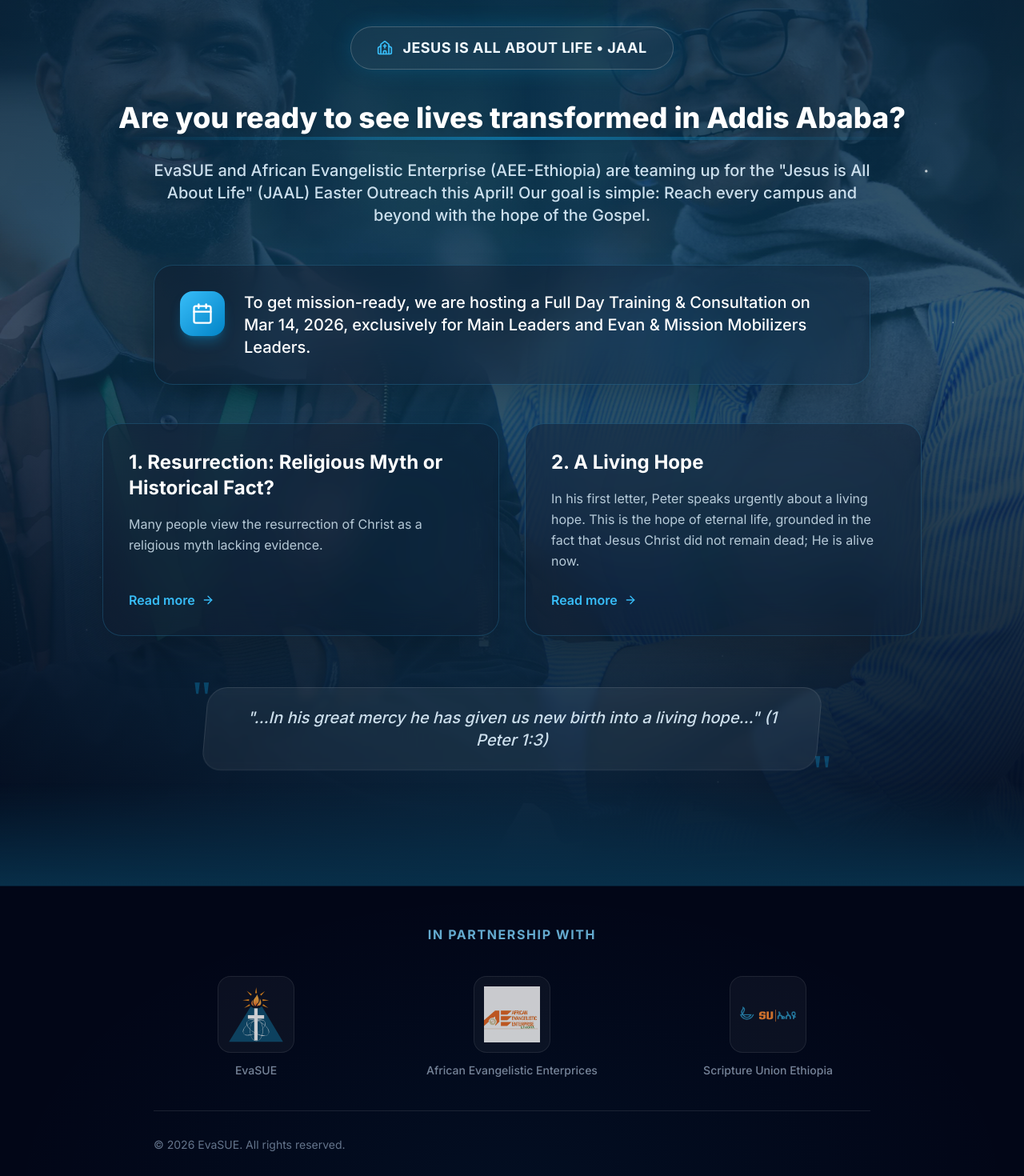
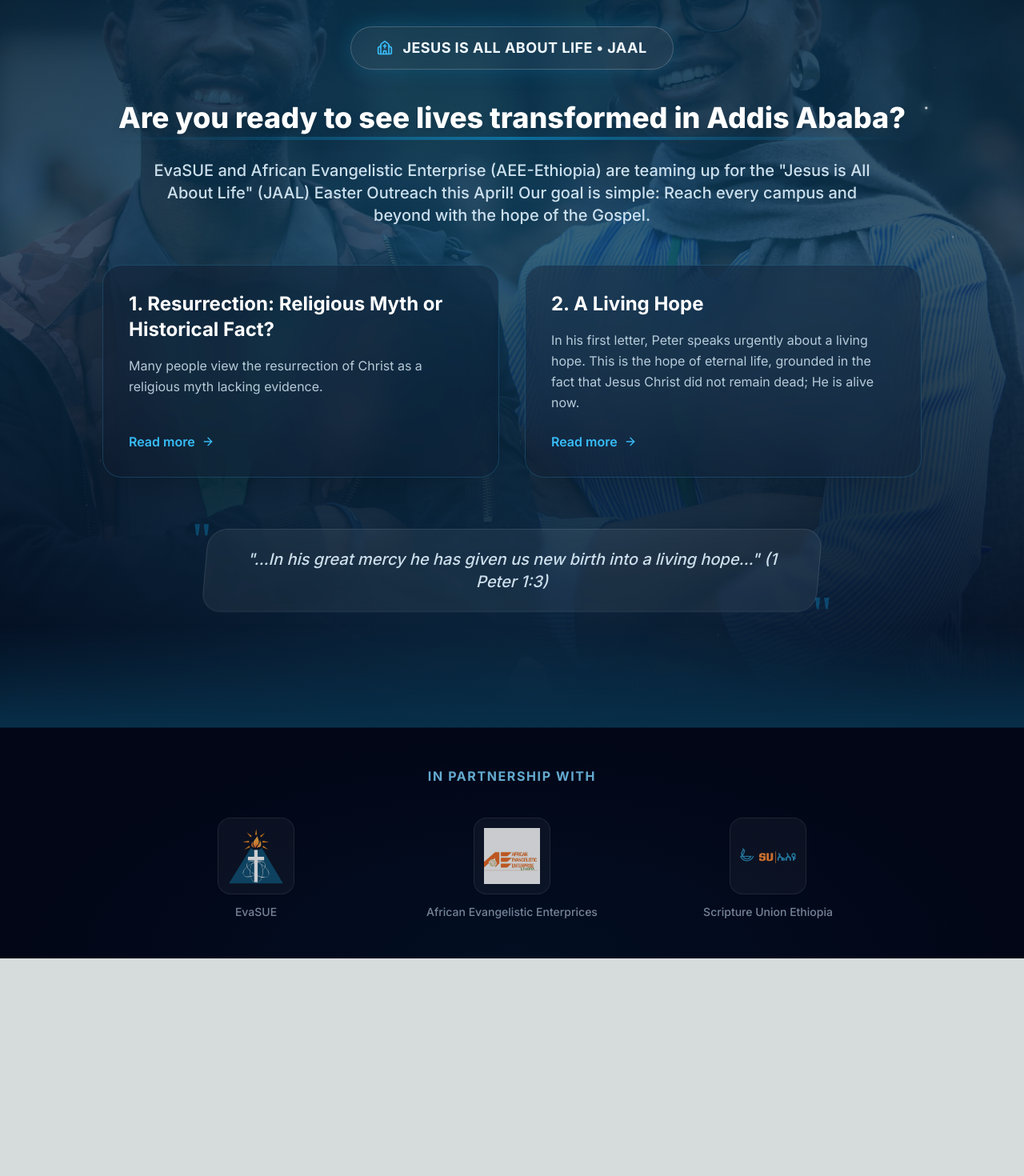
Before and after one commit to natisolomon26/form, a Next.js app: page / in a window 1280 px wide. Shown: the part 295-1765 px from the top of the page at 80% size. After the commit the page ends 1493 px from the top, so only its background shows below. Built offline with nearby package versions, Linux system fonts and the light colour scheme.

Commit message:
Remove copyright section from Footer and training information from Hero.

```diff
--- a/components/Footer.tsx
+++ b/components/Footer.tsx
@@ -89,12 +89,6 @@ export default function Footer() {
               </span>
             </Link>
           </div>
-
-          <div className="w-full max-w-4xl mx-auto border-t border-white/10 pt-8 mt-4 flex flex-col sm:flex-row justify-between items-center gap-4">
-            <p className="text-slate-500 text-xs sm:text-sm text-center sm:text-left">
-              {t.copyright}
-            </p>
-          </div>
         </div>
       </div>
     </footer>
--- a/components/Hero.tsx
+++ b/components/Hero.tsx
@@ -64,7 +64,6 @@ export default function Hero({ backgroundImage = "/images/back3.JPG" }: HeroProp
       subtitle: "Jesus Is All About Life • JAAL",
       question: "Are you ready to see lives transformed in Addis Ababa?",
       description: "EvaSUE and African Evangelistic Enterprise (AEE-Ethiopia) are teaming up for the \"Jesus is All About Life\" (JAAL) Easter Outreach this April! Our goal is simple: Reach every campus and beyond with the hope of the Gospel.",
-      training: "To get mission-ready, we are hosting a Full Day Training & Consultation on Mar 14, 2026, exclusively for Main Leaders and Evan & Mission Mobilizers Leaders.",
       articles: [
         {
           title: "1. Resurrection: Religious Myth or Historical Fact?",
@@ -91,7 +90,6 @@ export default function Hero({ backgroundImage = "/images/back3.JPG" }: HeroProp
       subtitle: "ኢየሱስ ለጥያቄ ሁሉ መልስ ነው • JAAL",
       question: "የወንጌል ጥሪ ለአዲስ አበባ ካምፓሶች!",
       description: "ኢቫሱ (EvaSUE) ከአፍሪካ ኢቫንጀልስቲክ ኢንተርፕራይዝ (AEE) ጋር በመተባበር \"ኢየሱስ ለጥያቄ ሁሉ መልስ ነው\" (JAAL) በሚል መሪ ቃል ታላቅ የትንሳኤ ወንጌል ዘመቻ አዘጋጅቷል።",
-      training: "መጋቢት 05 ቀን 2018 ዓ.ም. ለዋና መሪዎች እና ለወንጌል አስተባባሪዎች የተዘጋጀ፥ ለዚህ ታላቅ ተልዕኮ ራሳችንን የምናዘጋጅበት የሙሉ ቀን ሥልጠና ይጠብቀናል!",
       articles: [
         {
           title: "1. ትንሳኤ፡ ኃይማኖታዊ ተረት ወይስ ታሪካዊ እውነታ?",
@@ -254,21 +252,7 @@ export default function Hero({ backgroundImage = "/images/back3.JPG" }: HeroProp
             </motion.div>
 
             {/* Training Info */}
-            <motion.div variants={itemVariants} className="max-w-4xl mx-auto mb-12">
-              <div className="relative group bg-slate-900/40 backdrop-blur-xl rounded-3xl p-6 sm:p-8 border border-sky-400/20 shadow-2xl hover:border-sky-400/40 transition-all duration-500 overflow-hidden">
-                <div className="absolute top-0 right-0 p-32 bg-sky-500/10 blur-[100px] rounded-full pointer-events-none group-hover:bg-sky-500/20 transition-colors duration-700" />
-                <div className="relative z-10 flex flex-col sm:flex-row items-center sm:items-start gap-4 sm:gap-6">
-                  <div className="w-14 h-14 rounded-2xl bg-gradient-to-br from-sky-400 to-sky-600 flex items-center justify-center flex-shrink-0 shadow-lg shadow-sky-500/30">
-                    <Calendar className="w-7 h-7 text-white" />
-                  </div>
-                  <div className="text-center sm:text-left">
-                    <p className="text-lg sm:text-xl text-white font-medium leading-relaxed">
-                      {t.training}
-                    </p>
-                  </div>
-                </div>
-              </div>
-            </motion.div>
+
             {/* Articles Grid */}
             <motion.div variants={itemVariants} className="max-w-6xl mx-auto mb-16">
               <div className="grid grid-cols-1 md:grid-cols-2 gap-6 lg:gap-8">
```
